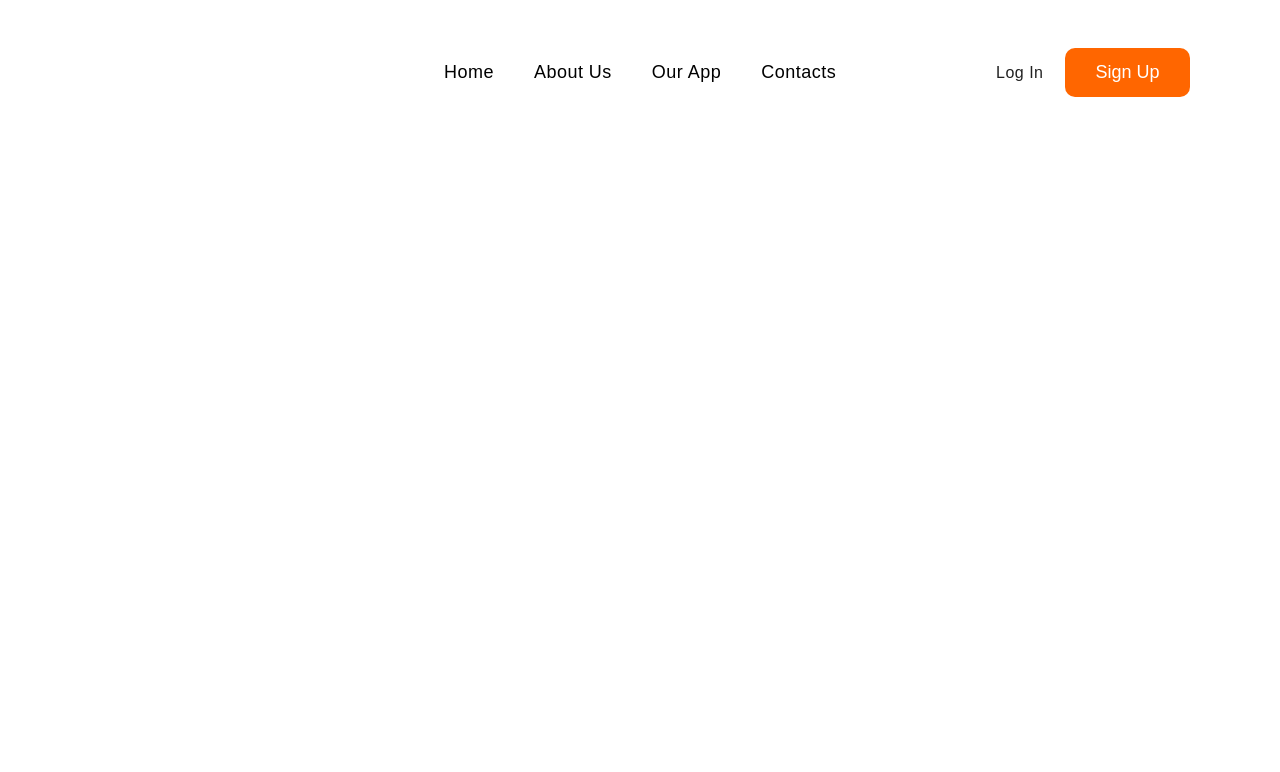
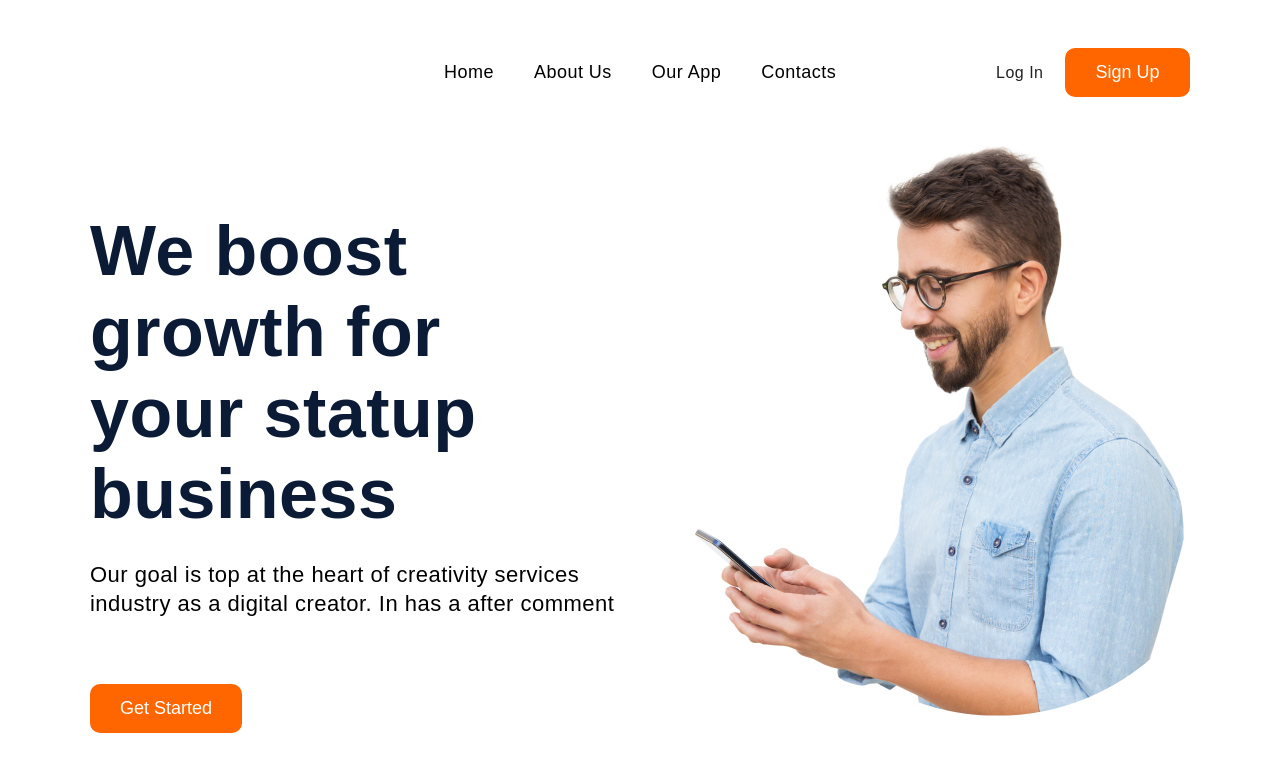
Before and after one commit to alinkakhu/Agency-Landing-Page-Community-, a plain HTML site: page index.html in a window 1280 px wide. Drawn offline with Linux system fonts and the light colour scheme; a web font is replaced by a local one.

Commit message:
feat:add hero

```diff
--- a/index.html
+++ b/index.html
@@ -38,7 +38,16 @@
   </div>
 </header>
 <section id="hero">
-    <!-- Tu umieść kod HTML dla sekcji hero -->
+  <div class="container hero-container">
+    <div class="hero-info">
+<h1 class="hero-title">We boost
+  <br>growth for your statup business</h1>
+<p class="hero-paragraf">Our goal is top at the heart of creativity services industry as a digital creator. In has a after comment</p>
+<button class="btn hero-btn">Get Started</button>
+    </div>
+    <div><img class="hero-img" src="assets/images/joyful-guy-texting-message-smartphone2 1.png" alt=""></div>
+  </div>
+
   </section>
 
   <section id="features">
--- a/style.css
+++ b/style.css
@@ -45,6 +45,7 @@ p {
 /* header */
 .header {
   margin-top: 48px;
+  margin-bottom: 21px;
 }
 .logo {
   display: block;
@@ -103,3 +104,38 @@ p {
   display: flex;
   align-items: center;
 }
+/* hero */
+.hero-container{
+  display: flex;
+}
+  .hero-info{
+  margin-right: 17px;
+}
+
+.hero-title{
+  color: #0B1B35;
+font-size: 70px;
+font-family: 'Ageo', sans-serif;
+font-weight: 850;
+line-height: 81px;
+padding-top: 93px;
+ width: 500px;
+margin-bottom: 26px;
+padding-right: 0;
+}
+.hero-paragraf{
+  color: black;
+font-size: 22px;
+font-family: 'Ageo', sans-serif;
+font-weight: 500;
+line-height: 28.50px;
+ width: 555px;
+margin-bottom: 66px;
+}
+.hero-btn{
+  margin: 0;
+}
+.hero-img{
+width: 606px;
+  min-height: 618px;
+}
```
Also changed, not shown: assets/images/joyful-guy-texting-message-smartphone2 1.png (added), assets/images/joyful-guy-texting-message-smartphone2 1@2x.png (added).
